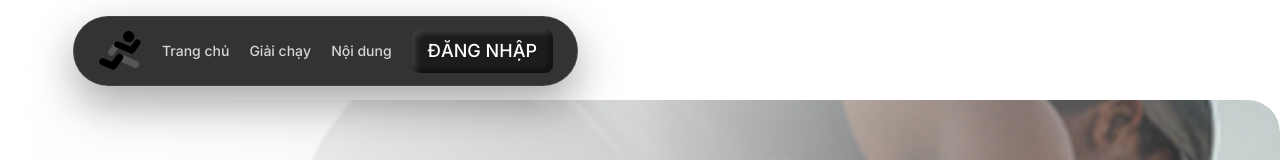
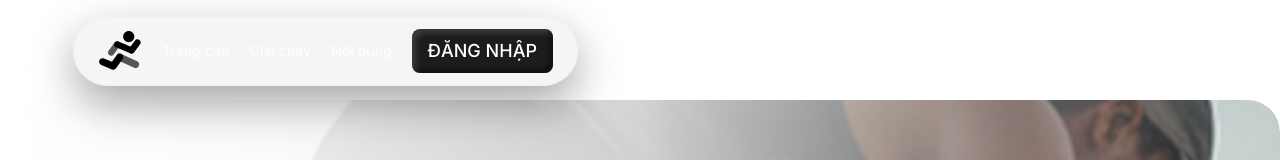
Before and after one commit to Taddyy/Nhom7_paceup, a Next.js app: page / in a window 1280 px wide. Shown: the top 160 px of the page. Built offline with nearby package versions, Linux system fonts and the light colour scheme; no server answers.

Commit message:
chore: adjust header background opacity

```diff
--- a/components/layout/Header.tsx
+++ b/components/layout/Header.tsx
@@ -116,7 +116,7 @@ export default function Header({ floating = false }: HeaderProps) {
   return (
     <header className={wrapperClasses}>
       <div className={containerClasses}>
-        <nav className="flex w-full items-center gap-5 rounded-[999px] border border-[rgba(190,190,190,0.12)] bg-black/80 px-6 py-3 shadow-[0_18px_45px_rgba(0,0,0,0.35)] backdrop-blur-xl">
+        <nav className="flex w-full items-center gap-5 rounded-[999px] border border-[rgba(190,190,190,0.12)] bg-[#f3f3f3]/80 px-6 py-3 shadow-[0_18px_45px_rgba(0,0,0,0.35)] backdrop-blur-xl">
           <Link href="/" className="relative block h-11 w-11 shrink-0">
             <Image
               src={LOGO_SRC}
```
